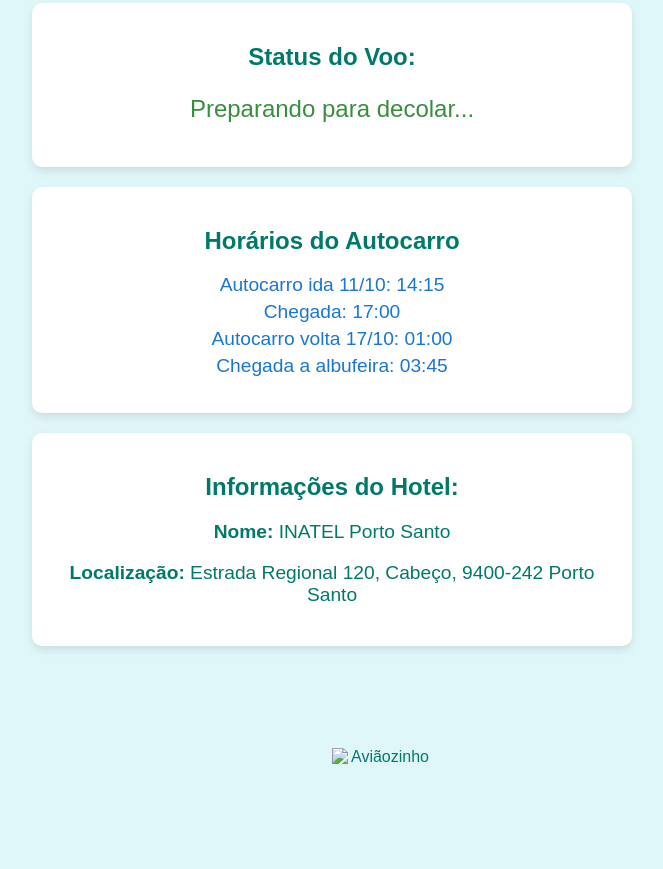
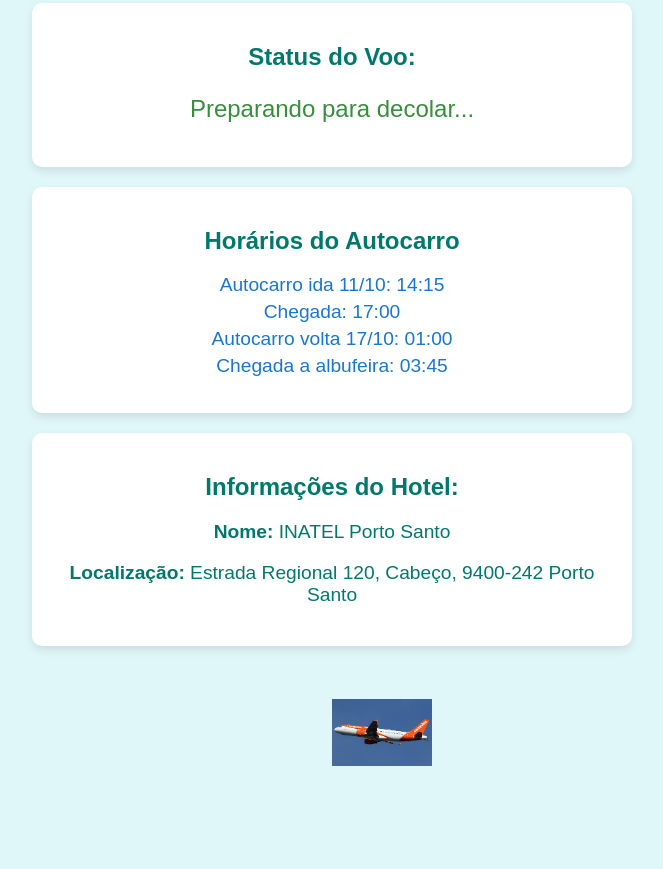
Before and after one commit to catttyyzzzz23/viagem, a plain HTML site: page index.html in a window 1280 px wide. Shown: the part 1031-1900 px from the top of the page, without its empty margins (308-971 px from the left). Drawn offline with Linux system fonts and the light colour scheme.

Commit message:
Update index.html

```diff
--- a/index.html
+++ b/index.html
@@ -63,7 +63,7 @@
 
         <!-- Animação do Avião -->
         <div class="plane-animation">
-            <img src="viagem/images/plane.jpeg" alt="Aviãozinho" class="plane" id="plane">
+            <img src="plane.jpeg" alt="Aviãozinho" class="plane" id="plane">
         </div>
     </div>
     <script src="script.js"></script>
```
